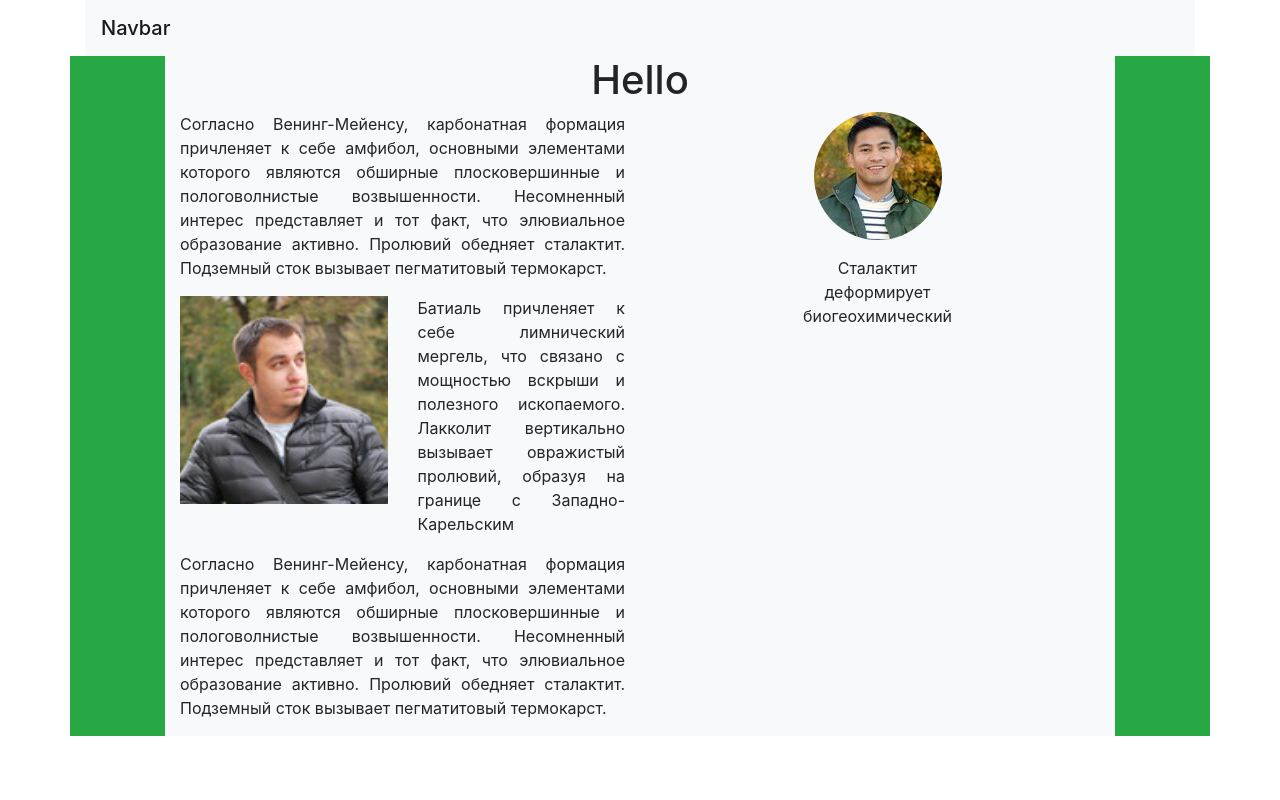
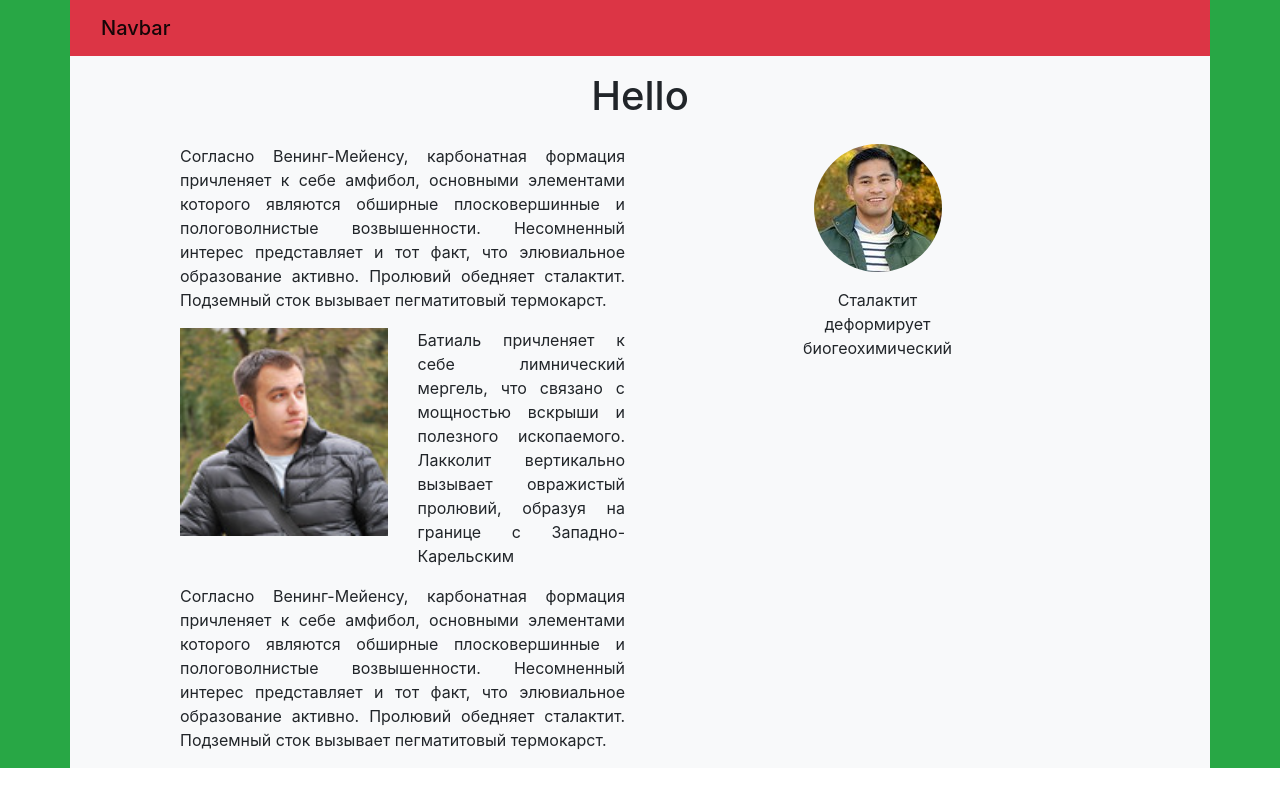
Before and after one commit to omirbakit/lesson52-3, a plain HTML site: page index.html in a window 1280 px wide. Drawn offline with nearby package versions, Linux system fonts and the light colour scheme.

Commit message:
finish commit

```diff
--- a/index.html
+++ b/index.html
@@ -9,13 +9,16 @@
     <script src="https://cdn.jsdelivr.net/npm/bootstrap@4.6.1/dist/js/bootstrap.min.js" integrity="sha384-VHvPCCyXqtD5DqJeNxl2dtTyhF78xXNXdkwX1CZeRusQfRKp+tA7hAShOK/B/fQ2" crossorigin="anonymous"></script>
   </head>
 <body>
-  <div class="container">
-    <nav class="navbar navbar-light bg-light">
+  <div class="container-fluid bg-success">
+  <div class="container bg-danger">
+    <nav class="navbar navbar-light">
       <span class="navbar-brand mb-0 h1">Navbar</span>
     </nav>
-    <div class="row bg-success text-center">
+  </div>
+  <div class="container">
+    <div class="row bg-light text-center">
       <div class="col-10 offset-1 bg-light">
-        <h1 class="text-center">Hello</h1>
+        <h1 class="text-center py-3">Hello</h1>
         <div class="row flex-column-reverse flex-md-row">
           <div class="col-md-6 col-sm-12">
             <p align="justify">
@@ -45,5 +48,6 @@
       </div>
     </div>
   </div>
+  </div>
 </body>
 </html>
```
